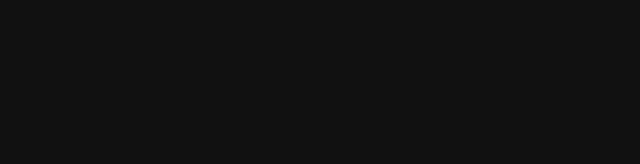
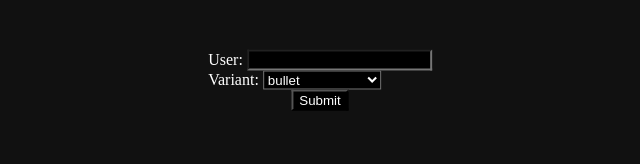
Before and after one commit to Hgnim/lichess-stats-web, a website built with webpack: page src/index.html in a window 1280 px wide. Shown: the whole page, without its empty margins (320-960 px from the left). Built offline with nearby package versions, Linux system fonts and the light colour scheme.

Commit message:
新增可交互ui

```diff
--- a/src/assets/scss/index/style.scss
+++ b/src/assets/scss/index/style.scss
@@ -2,6 +2,41 @@ body {
   height: 100%;
   margin: 0;
   background: #111;
+}
+
+@mixin color{
+  color: white;
+}
+@mixin color-bkgcolor{
+  @include color;
+  background-color: black;
+}
+label{
+  @include color;
+}
+input{
+  @include color-bkgcolor;
+}
+select{
+  @include color-bkgcolor;
+}
+
+#panel{
+  position: absolute;
+  width: 100%;
+  height: 20%;
+  top: 0;
+}
+#panel .panel-sub{
+  position: absolute;
+  top: 50%;
+  left: 50%;
+  transform: translate(-50%, -50%);
+}
+#panel .panel-sub #submit-btn{
+  left: 50%;
+  position: relative;
+  transform: translateX(-50%);
 }
 
 #chart {
--- a/src/index.html
+++ b/src/index.html
@@ -1,3 +1,4 @@
+<!--suppress JSUnresolvedReference -->
 <html lang="">
 <head>
     <meta charset="utf-8">
@@ -7,6 +8,24 @@
     <meta name="author" content="Hgnim">
 </head>
 <body>
+<div id="panel">
+    <div class="panel-sub">
+        <label for="user-input">User: </label>
+        <input type="text" id="user-input">
+        <br>
+        <label for="perf-select">Variant: </label>
+        <select id="perf-select">
+            <option value="bullet" data-i18n="index.home.resource_mode.source">bullet</option>
+            <option value="blitz" data-i18n="index.home.resource_mode.source">blitz</option>
+            <option value="rapid" data-i18n="index.home.resource_mode.source">rapid</option>
+            <option value="classical" data-i18n="index.home.resource_mode.source">classical</option>
+            <option value="correspondence" data-i18n="index.home.resource_mode.source">correspondence</option>
+            <option value="chess960" data-i18n="index.home.resource_mode.source">chess960</option>
+        </select>
+        <br>
+        <input type="button" id="submit-btn" onclick="submitButton_Click()" value="Submit">
+    </div>
+</div>
 <div id="chart"></div>
 </body>
 </html>
--- a/src/ts/index/script.ts
+++ b/src/ts/index/script.ts
@@ -3,16 +3,13 @@ import {EChartsType} from "echarts";
 import {gamesToKLines, KLine, streamUserGames} from './getGames';
 import {getCookie, setCookie} from "@/ts/global/cookie";
 
-let USER:string|null;//用户名
-let PERF: Parameters<typeof streamUserGames>[1]|null;//棋局类型
+(async () => {
+    const urlParams = new URLSearchParams(window.location.search);
+    await doWork(urlParams.get("user"),urlParams.get("perf") as Parameters<typeof streamUserGames>[1])
+})();
 
-{
-    const urlParams = new URLSearchParams(window.location.search);
-    USER=urlParams.get("user");
-    PERF=urlParams.get("perf") as Parameters<typeof streamUserGames>[1];
-}
-
-(async () => {
+/**开始生成*/
+async function doWork(/*用户名*/USER:string|null,/*棋局类型*/PERF: Parameters<typeof streamUserGames>[1]|null){
     try {
         if(!USER || !PERF) {
             console.log('user或perf参数错误或不存在。');
@@ -194,4 +191,13 @@ let PERF: Parameters<typeof streamUserGames>[1]|null;//棋局类型
     } catch (error) {
         console.error('发生错误:', error);
     }
-})();
+}
+
+export function submitButton_Click(){
+    const ui:HTMLInputElement|null=document.getElementById('user-input') as HTMLInputElement;
+    const ps:HTMLInputElement|null=document.getElementById('perf-select') as HTMLInputElement;
+    if (ui && ps){
+        doWork(ui.value,ps.value as Parameters<typeof streamUserGames>[1]);
+    }
+}
+(window as any).submitButton_Click=submitButton_Click;
```
